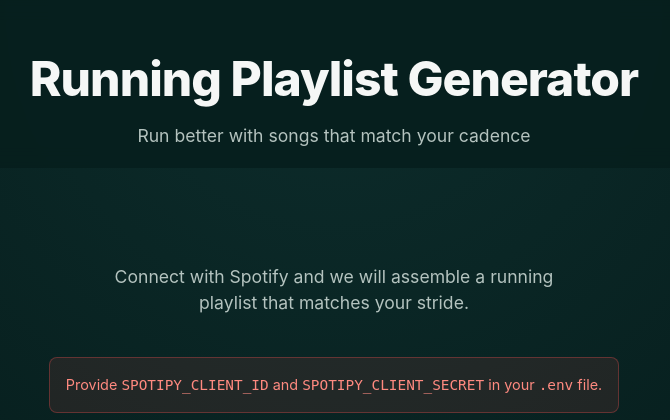
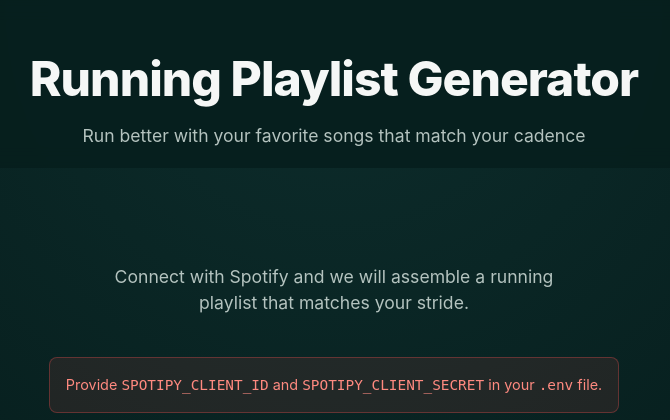
Before and after one commit to aQwus/running-playlist-generator, a Flask app: page / in a window 1280 px wide. Shown: the top 420 px of the page, without its empty margins (306-976 px from the left). Run offline with Flask 2, Linux system fonts and the light colour scheme.

Commit message:
edited website text

```diff
--- a/templates/base.html
+++ b/templates/base.html
@@ -17,7 +17,7 @@
             <!-- Center: Title -->
             <div class="header-center">
                 <div class="header-title">Running Playlist Generator</div>
-                <div class="header-subtitle">Run better with songs that match your cadence</div>
+                <div class="header-subtitle">Run better with your favorite songs that match your cadence</div>
             </div>
 
             <!-- Right: User Info -->
```
